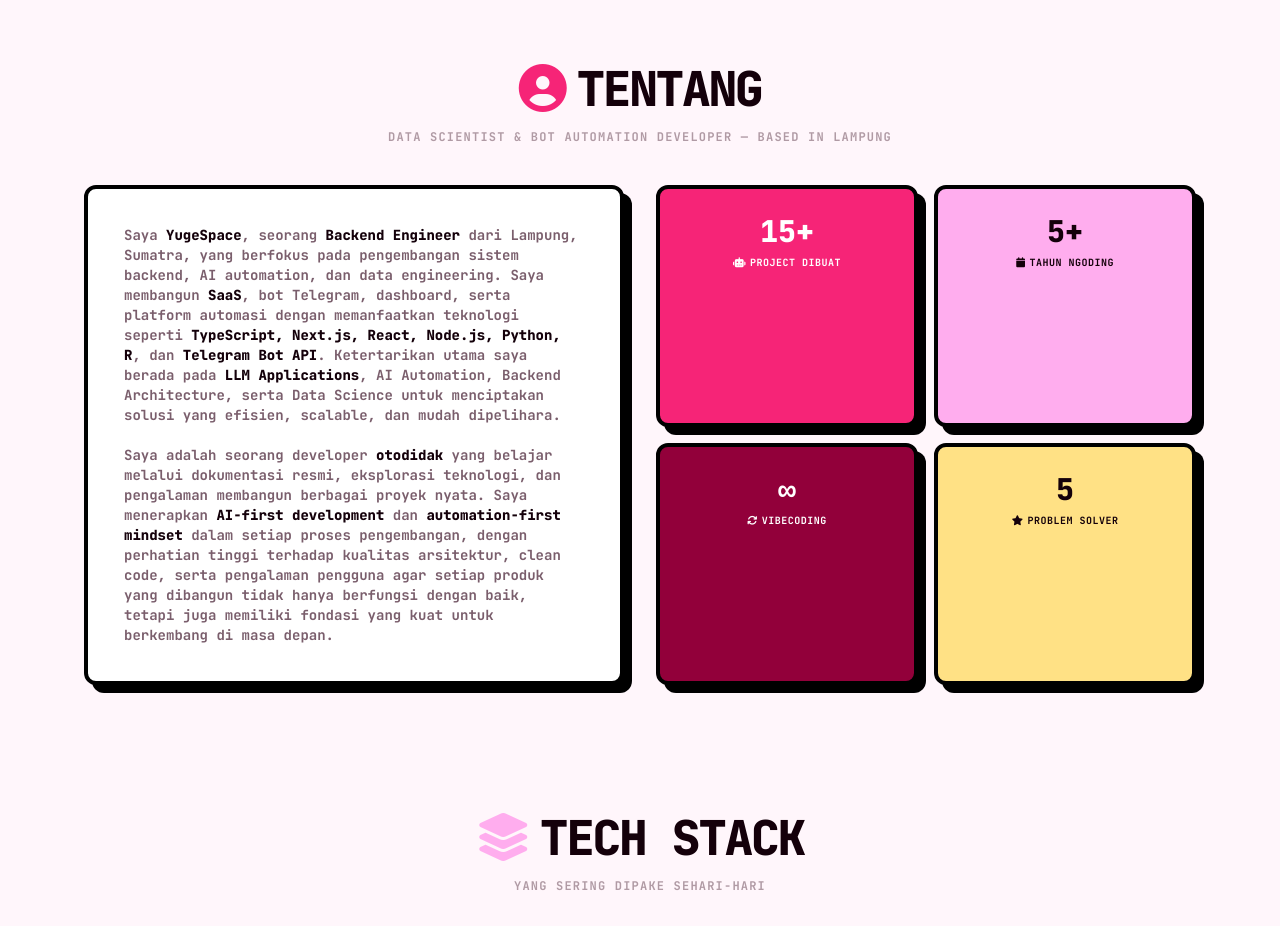
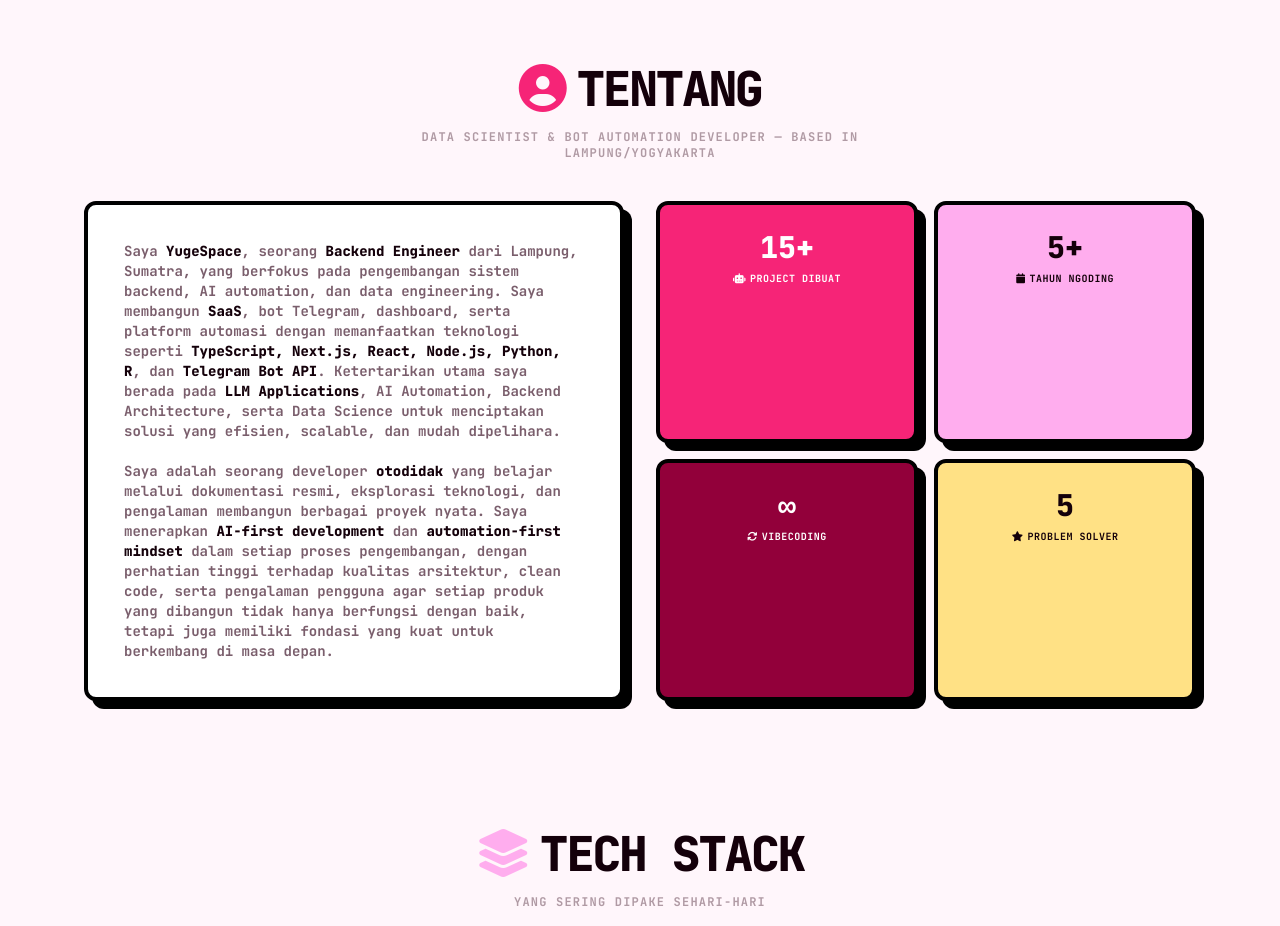
Before and after one commit to Yugenixs/YugeSpace, a Next.js app: page / in a window 1280 px wide. Shown: the part 1020-1946 px from the top of the page. Built offline with nearby package versions, Linux system fonts and the light colour scheme.

Commit message:
Update About.js

```diff
--- a/components/About.js
+++ b/components/About.js
@@ -1,11 +1,11 @@
 export default function About() {
   return (
-    <section className="py-12 sm:py-16" id="tentang">
+    <section className="py-12 sm:py-16" id="About">
       <h2 className="text-3xl sm:text-4xl lg:text-5xl font-black uppercase tracking-tighter text-center mb-2 sm:mb-4 reveal">
         <i className="fas fa-user-circle text-[#F62477] mr-2 sm:mr-3"></i>Tentang
       </h2>
       <p className="text-center font-bold text-[10px] sm:text-xs max-w-lg mx-auto mb-6 sm:mb-10 reveal reveal-d1 uppercase tracking-widest" style={{ color: 'var(--text-muted)' }}>
-        Data Scientist & Bot Automation Developer — based in Lampung
+        Data Scientist & Bot Automation Developer — based in Lampung/Yogyakarta
       </p>
       <div className="grid lg:grid-cols-2 gap-6 sm:gap-8">
         <div className="bg-[var(--surface)] border-4 border-brutal rounded-xl brutal-shadow p-5 sm:p-7 lg:p-9 reveal reveal-d2">
```
